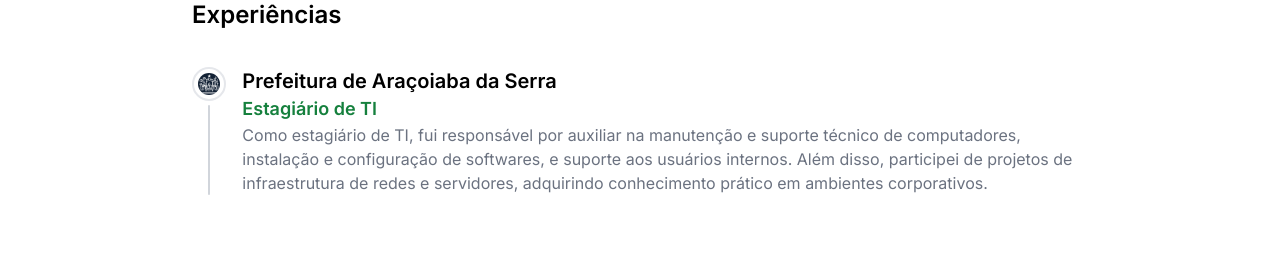
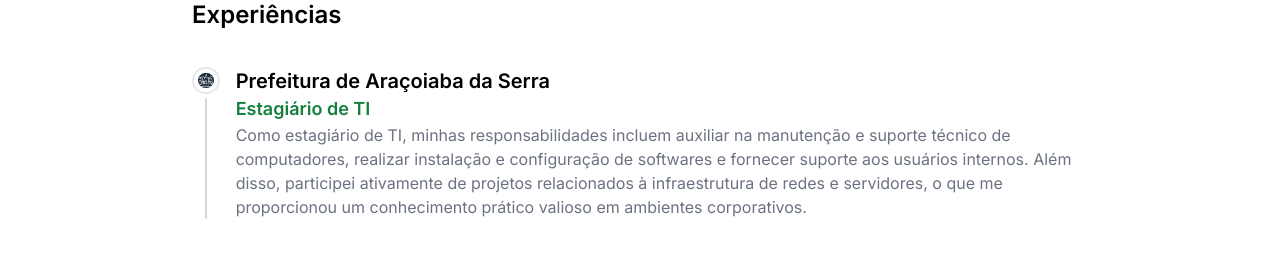
Before and after one commit to joaoclaudioprestes/my-portfolio, a Next.js app: page / in a window 1280 px wide. Shown: the part 1360-1629 px from the top of the page. Built offline with nearby package versions, Linux system fonts and the light colour scheme.

Commit message:
Update index.tsx

```diff
--- a/src/components/UI/experiences/index.tsx
+++ b/src/components/UI/experiences/index.tsx
@@ -6,7 +6,7 @@ const MOCK_EXPERIENCES = [
     job: "Estagiário de TI",
     logo: "/img/logo-prefeitura.png",
     description:
-      "Como estagiário de TI, fui responsável por auxiliar na manutenção e suporte técnico de computadores, instalação e configuração de softwares, e suporte aos usuários internos. Além disso, participei de projetos de infraestrutura de redes e servidores, adquirindo conhecimento prático em ambientes corporativos.",
+      "Como estagiário de TI, minhas responsabilidades incluem auxiliar na manutenção e suporte técnico de computadores, realizar instalação e configuração de softwares e fornecer suporte aos usuários internos. Além disso, participei ativamente de projetos relacionados à infraestrutura de redes e servidores, o que me proporcionou um conhecimento prático valioso em ambientes corporativos.",
     link: "https://www.aracoiaba.sp.gov.br",
   },
 ];
```
